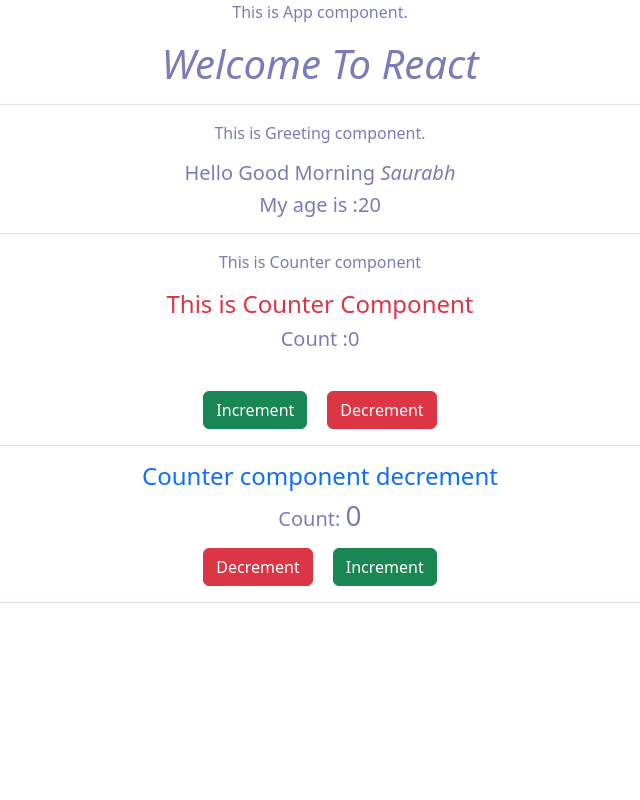
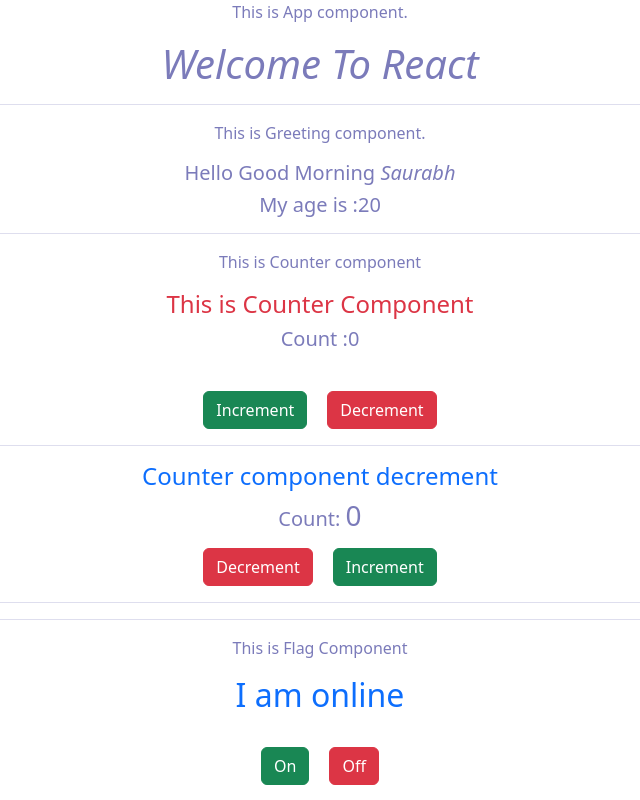
Before and after one commit to sjoshi704/reactpractice, a React (Create React App) app: page / in a window 1280 px wide. Shown: the whole page, without its empty margins (320-960 px from the left). Built offline with nearby package versions, Linux system fonts and the light colour scheme.

Commit message:
new flag component added for online &offline functionlity

```diff
--- a/src/App.js
+++ b/src/App.js
@@ -1,10 +1,10 @@
-import logo from './logo.svg';
-import './App.css';
-import 'bootstrap/dist/css/bootstrap.min.css';
-import 'bootstrap/dist/js/bootstrap.bundle.min';
-import { Counter } from './counter/counter';
-import { Greetings } from './Greeting';
-
+import logo from "./logo.svg";
+import "./App.css";
+import "bootstrap/dist/css/bootstrap.min.css";
+import "bootstrap/dist/js/bootstrap.bundle.min";
+import { Counter } from "./counter/counter";
+import { Greetings } from "./Greeting";
+import { Flag } from "./flag/flag";
 
 function App() {
   return (
@@ -24,17 +24,24 @@ function App() {
         </a>
       </header> */}
       <p> This is App component.</p>
-      <h1 className='heading'><i> Welcome To React</i> </h1>
+      <h1 className="heading">
+        <i> Welcome To React</i>{" "}
+      </h1>
       <hr></hr>
       <p> This is Greeting component.</p>
-     <h5><Greetings name="Saurabh" greetings="Hello Good Morning"></Greetings> </h5>
+      <h5>
+        <Greetings name="Saurabh" greetings="Hello Good Morning"></Greetings>{" "}
+      </h5>
       <hr></hr>
-     <p> This is Counter component</p>
-     <h5><Counter counterName="Counter1"> </Counter> </h5>
-     <hr></hr>
-     {/* <h5><Counter counterName="Counter2"> </Counter> </h5> */}
-
-
+      <p> This is Counter component</p>
+      <h5>
+        <Counter counterName="Counter1"> </Counter>{" "}
+      </h5>
+      <hr></hr>
+      {/* <h5><Counter counterName="Counter2"> </Counter> </h5> */}
+      <hr></hr>
+      <p> This is Flag Component</p>
+      <Flag> </Flag>
     </div>
   );
 }
--- /dev/null
+++ b/src/flag/flag.js
@@ -0,0 +1,22 @@
+import { useState } from "react";
+
+export function Flag() {
+  const [currentState, changeState] = useState("online");
+
+  const on = () => {
+    changeState("online");
+  };
+
+  const off = () => {
+    changeState("Offline");
+  };
+
+  return (
+    <div>
+        <h2 className="text-primary">I am {currentState} </h2>
+        <br></br>
+      <button className="btn btn-success" onClick={on}> On </button>
+      <button className="btn btn-danger decrementBtn" onClick={off}> Off</button>
+    </div>
+  );
+}
```
